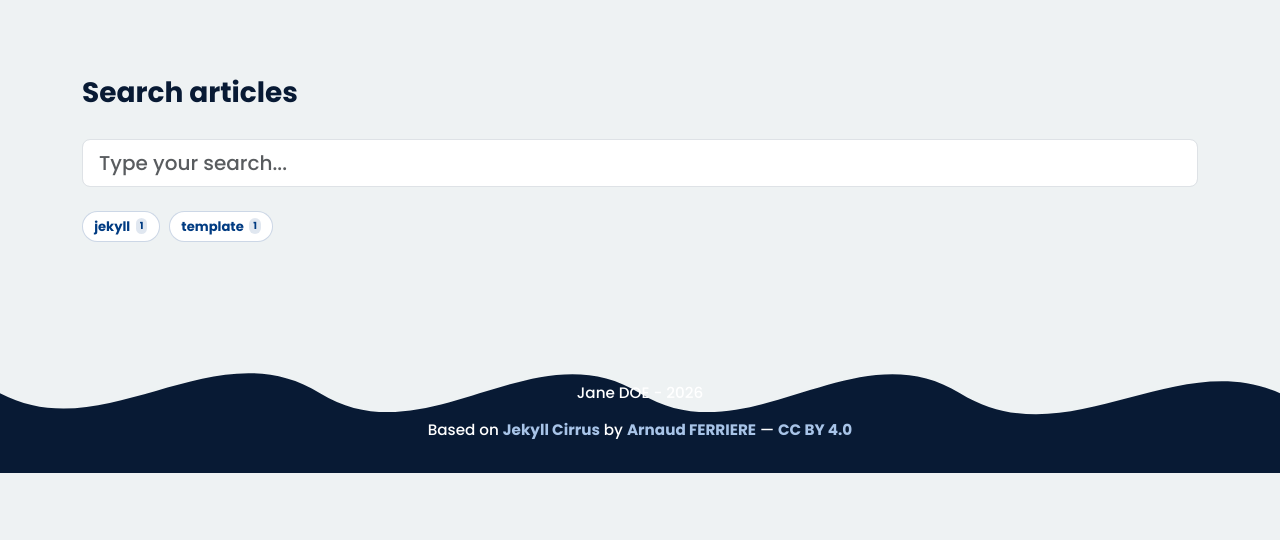
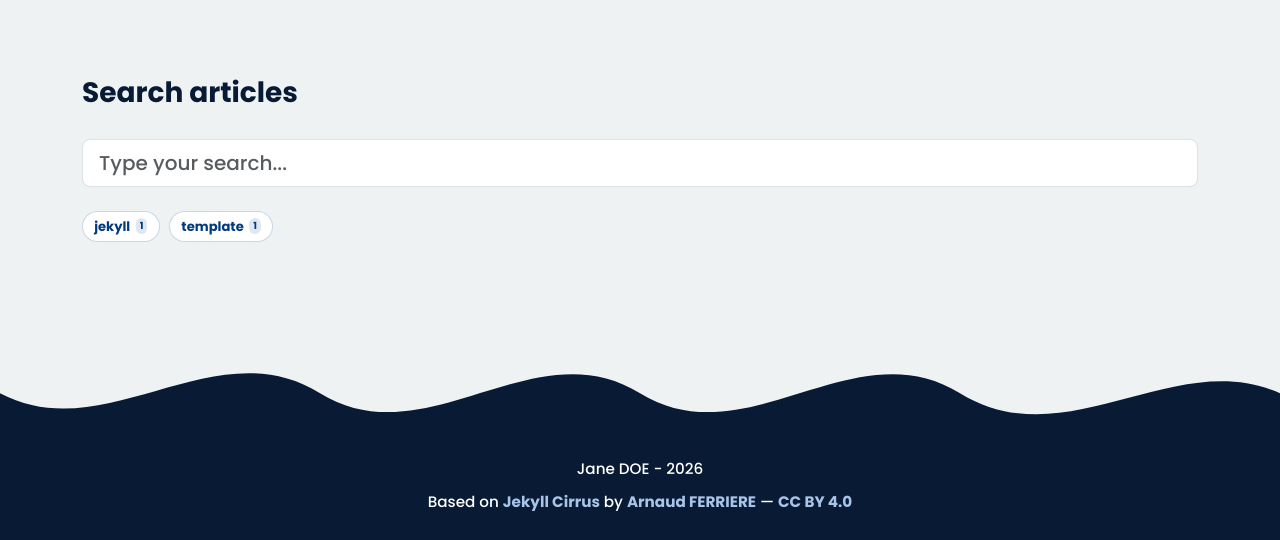
Before and after one commit to Arnaud-Ferriere/Cirrus-for-Jekyll, a Jekyll site: the page built from index.html, in a window 1280 px wide and 1392 px high. Shown: the part 852-1392 px from the top of the window. Built offline with Jekyll 4.4.1, drawn with Linux system fonts in a browser that asks for light colours; the list of posts is cut into pages by our own code.

Commit message:
fix: footer wave layout and document SVG customization
- Make .footer-wave a block element (was position:absolute, causing overlap)
- Wrap footer text in .footer-content for proper spacing
- Set html background to --color-primary to prevent gap below footer
- Document footer wave SVG customization in README

Co-Authored-By: Claude Sonnet 4.6 <noreply@anthropic.com>

```diff
--- a/_includes/footer.html
+++ b/_includes/footer.html
@@ -1,5 +1,7 @@
 <footer class="cloud-footer">
-<img class="footer-wave" src="/assets/clouds-footer.svg" alt="" aria-hidden="true">
-<p>{{ site.data.author.name_display }} - {{ site.time | date: '%Y' }}</p>
+  <img class="footer-wave" src="/assets/clouds-footer.svg" alt="" aria-hidden="true">
+  <div class="footer-content">
+    <p>{{ site.data.author.name_display }} - {{ site.time | date: '%Y' }}</p>
     <p class="footer-attribution">Based on <a href="https://github.com/Arnaud-Ferriere/jekyll-cirrus" target="_blank" rel="noopener noreferrer">Jekyll Cirrus</a> by <a href="https://surlesnuages.fr" target="_blank" rel="noopener noreferrer">Arnaud FERRIERE</a> — <a href="https://creativecommons.org/licenses/by/4.0/" target="_blank" rel="noopener noreferrer">CC BY 4.0</a></p>
+  </div>
 </footer>
--- a/index.css
+++ b/index.css
@@ -423,6 +423,10 @@
     --border-radius: 15px;
     --box-shadow-light: 0 6px 12px rgba(0, 0, 0, 0.05);
     --box-shadow-hover: 0 10px 20px rgba(0, 0, 0, 0.1);
+  }
+
+  html {
+    background-color: var(--color-primary);
   }
 
   body {
@@ -1092,27 +1096,26 @@
 
   /* Footer */
   .cloud-footer {
-    position: relative;
     background-color: var(--color-primary);
-    padding: calc(6vw + 0.5rem) 1rem 1.5rem;
     text-align: center;
     color: #fff;
     margin: 0;
+    padding: 0;
   }
 
   .footer-wave {
-    position: absolute;
-    top: 0;
-    left: 0;
     width: 100%;
     height: auto;
     display: block;
   }
 
+  .footer-content {
+    padding: 0.75rem 1rem 1.25rem;
+  }
+
   .cloud-footer p {
-    position: relative;
     margin: 0;
-    padding: 0.4rem 0;
+    padding: 0.3rem 0;
     font-size: 0.95rem;
   }
 
```
Also changed, not shown: README.md.
